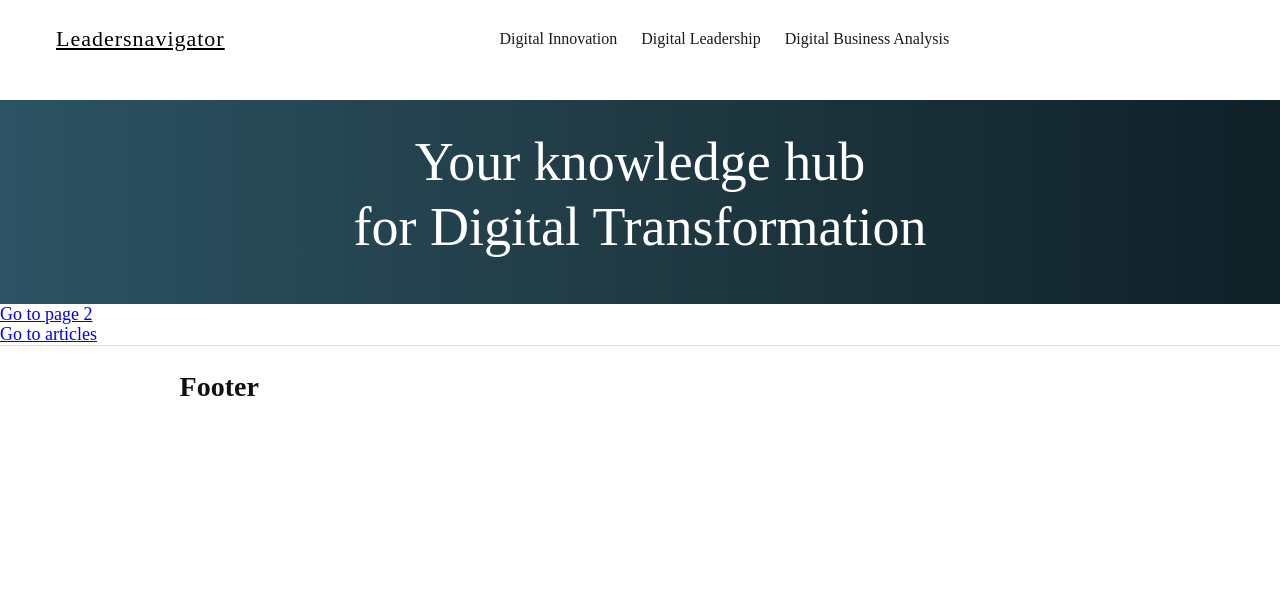
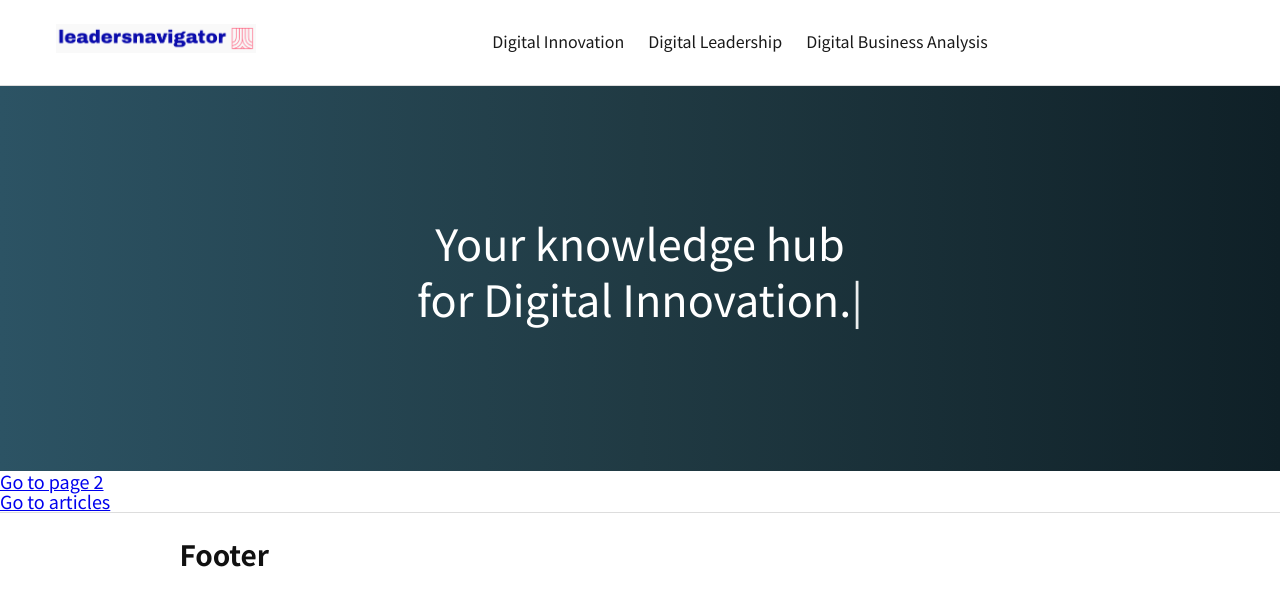
Before and after one commit to dataluchs/gatsby-drupal-leadersnavigator.com, a Gatsby site: page / in a window 1280 px wide. Built offline with nearby package versions, Linux system fonts and the light colour scheme; Gatsby itself is replaced by a stand-in of ours.

Commit message:
add typedjs and rewrite header

```diff
--- a/package.json
+++ b/package.json
@@ -24,6 +24,7 @@
     "react-feather": "^2.0.9",
     "react-helmet": "^5.2.0",
     "react-scrollspy": "^3.4.3",
+    "react-typed": "^1.2.0",
     "styled-components": "^5.2.1"
   },
   "keywords": [
--- a/src/components/index.css
+++ b/src/components/index.css
@@ -1,3 +1,4 @@
+@import url('https://fonts.googleapis.com/css2?family=Noto+Sans+JP:wght@300;400;700&display=swap');
 html {
   font-family: sans-serif;
   -ms-text-size-adjust: 100%;
@@ -5,6 +6,7 @@ html {
 }
 body {
   margin: 0;
+  font-family: 'Noto Sans JP', sans-serif!important;
 }
 article,
 aside,
@@ -40,6 +42,7 @@ template {
 a {
   background-color: transparent;
   -webkit-text-decoration-skip: objects;
+  font-family: 'Noto Sans JP', sans-serif!important;
 }
 a:active,
 a:hover {
@@ -61,6 +64,7 @@ dfn {
 h1 {
   font-size: 2em;
   margin: .67em 0;
+  font-family: 'Noto Sans JP', sans-serif!important;
 }
 mark {
   background-color: #ff0;
--- a/src/components/layout/Layout.js
+++ b/src/components/layout/Layout.js
@@ -20,7 +20,7 @@ const Layout = ({ children, data }) => (
       <GlobalStyles />
       <Navigation />
       <div style={{
-        marginTop: 100
+        marginTop: 85
       }}>
         {children}
       </div>
--- a/src/components/navigation/Navigation.js
+++ b/src/components/navigation/Navigation.js
@@ -15,10 +15,12 @@ import {
     Mobile,
     ActionsContainer,
 } from "./style"
+import logo from '../../images/logos/leadersnavigator-mockup.png'
 
 const NAV_ITEMS = [
     "Digital Innovation", "Digital Leadership", "Digital Business Analysis"
 ]
+
 
 
 export default class Navigation extends Component {
@@ -26,6 +28,7 @@ export default class Navigation extends Component {
         mobileMenuOpen: false,
         hasScrolled: false,
     }
+
 
     componentDidMount() {
         window.addEventListener("scroll", this.handleScroll)
@@ -80,8 +83,12 @@ export default class Navigation extends Component {
                 <StyledContainer>
                     <Brand>
                         <Link to='/'>
-                            Leadersnavigator
-                        </Link>
+
+
+                            <img style={{
+                                maxWidth: 200,
+                                marginBottom: 0
+                            }} src={logo} alt="Logo" /> </Link>
                         {/* <Scrollspy offset={-64} item={["top"]} currentClassName="active">
                             <AnchorLink href="#top" onClick={this.closeMobileMenu}>
                                 Leadersnavigator
--- a/src/components/navigation/style.js
+++ b/src/components/navigation/style.js
@@ -3,6 +3,7 @@ import styled from "styled-components"
 import { Container } from '../Global'
 
 export const Nav = styled.nav`
+border-bottom: 1px solid #ddd;
   padding: ${props => (props.scrolled ? `16px 0` : `24px 0`)};
   position: fixed;
   width: 100%;
--- a/src/components/sections/Header.js
+++ b/src/components/sections/Header.js
@@ -3,7 +3,8 @@ import styled from "styled-components"
 import { graphql, useStaticQuery, Link } from "gatsby"
 import Img from "gatsby-image"
 import { Container } from "../Global"
-
+import Typed from 'react-typed';
+import 'react-typed/dist/animatedCursor.css';
 const Header = () => {
 
 
@@ -27,7 +28,28 @@ const Header = () => {
           <HeaderTextGroup>
             {/* <Subtitle> </Subtitle> */}
             <h1> Your knowledge hub <br />
-                        for Digital Transformation</h1>
+                        for <span>
+                <Typed
+                  strings={
+                    [" Digital Leadership.",
+                      " Digital Innovation.",
+                      " Digital Workplace.",
+                      " Digital Transformation.",
+                      " Digital Business Models.",
+                      " Digital Business Automation.",
+                      " Digital Business Analysis.",
+                      " Digital Technology.",
+                      " Data-Driven Business.",
+                      " Data Analysis.",
+                    ]}
+                  typeSpeed={50}
+                  backSpeed={50}
+                  backDelay={1500}
+                  loop
+                  smartBackspace
+                />
+              </span>
+            </h1>
           </HeaderTextGroup>
         </Flex>
       </Container>
@@ -44,7 +66,7 @@ const HeaderWrapper = styled.header`
 background: #0F2027;  /* fallback for old browsers */
 background: -webkit-linear-gradient(to right, #2C5364, #203A43, #0F2027);  /* Chrome 10-25, Safari 5.1-6 */
 background: linear-gradient(to right, #2C5364, #203A43, #0F2027); /* W3C, IE 10+/ Edge, Firefox 16+, Chrome 26+, Opera 12+, Safari 7+ */
-
+padding: 100px 0px;
   position: relative;
 
   @media (max-width: ${props => props.theme.screen.md}) {
@@ -83,9 +105,9 @@ const HeaderTextGroup = styled.div`
   h1 {
     margin: 0 0 24px;
     padding-top:10px;
-    line-height: 3.6rem;
-    font-size: 3rem;
-    font-weight: 300;
+    line-height: 3.1rem;
+    font-size: 2.4rem;
+    font-weight: 500;
     color: ${props => props.theme.color.white.regular};
      @media only screen and (max-width:480px) {
     font-size: 1.7rem;
```
Also changed, not shown: src/images/logos/leadersnavigator-mockup.png (added), 1 other file.
